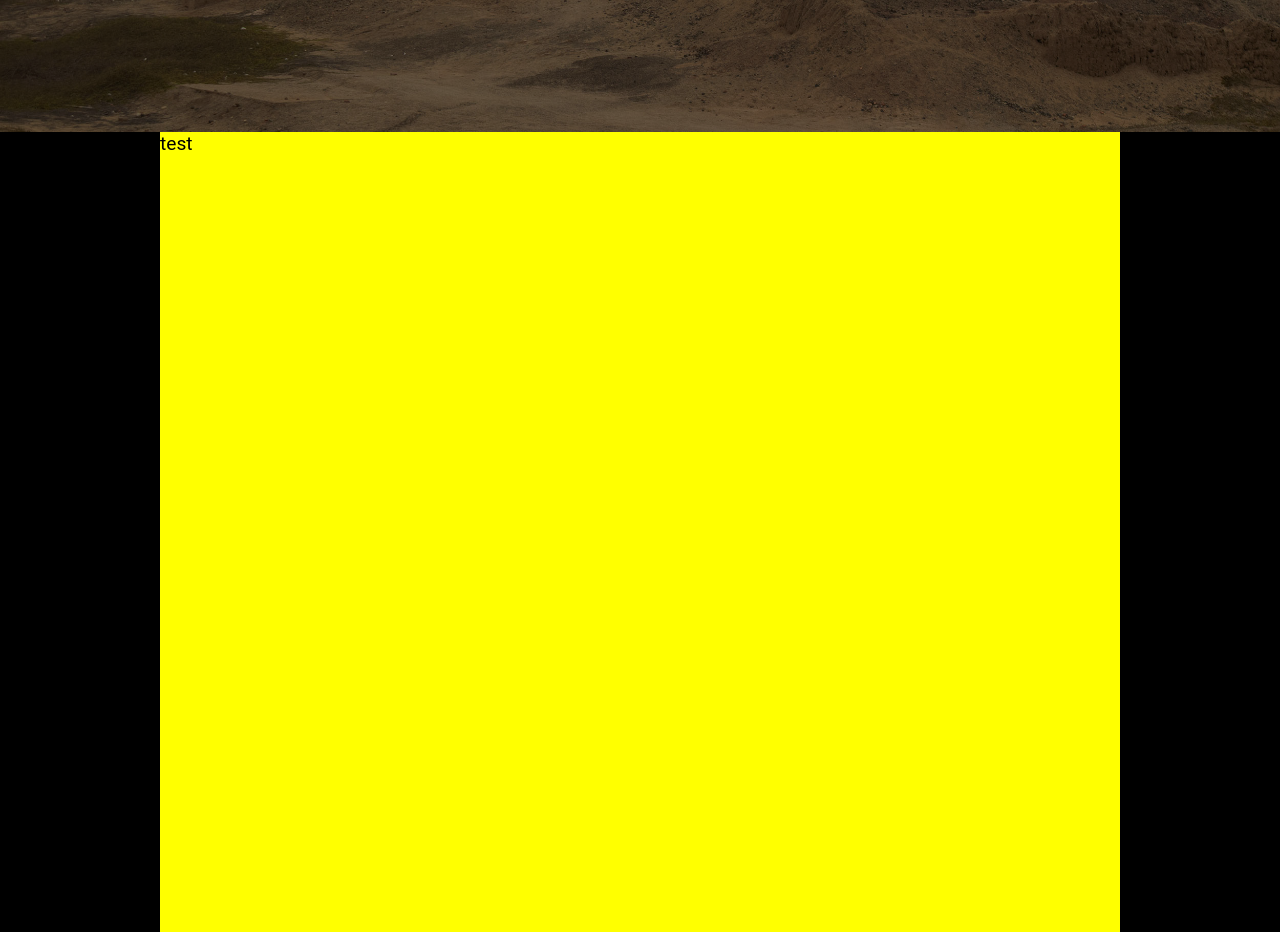
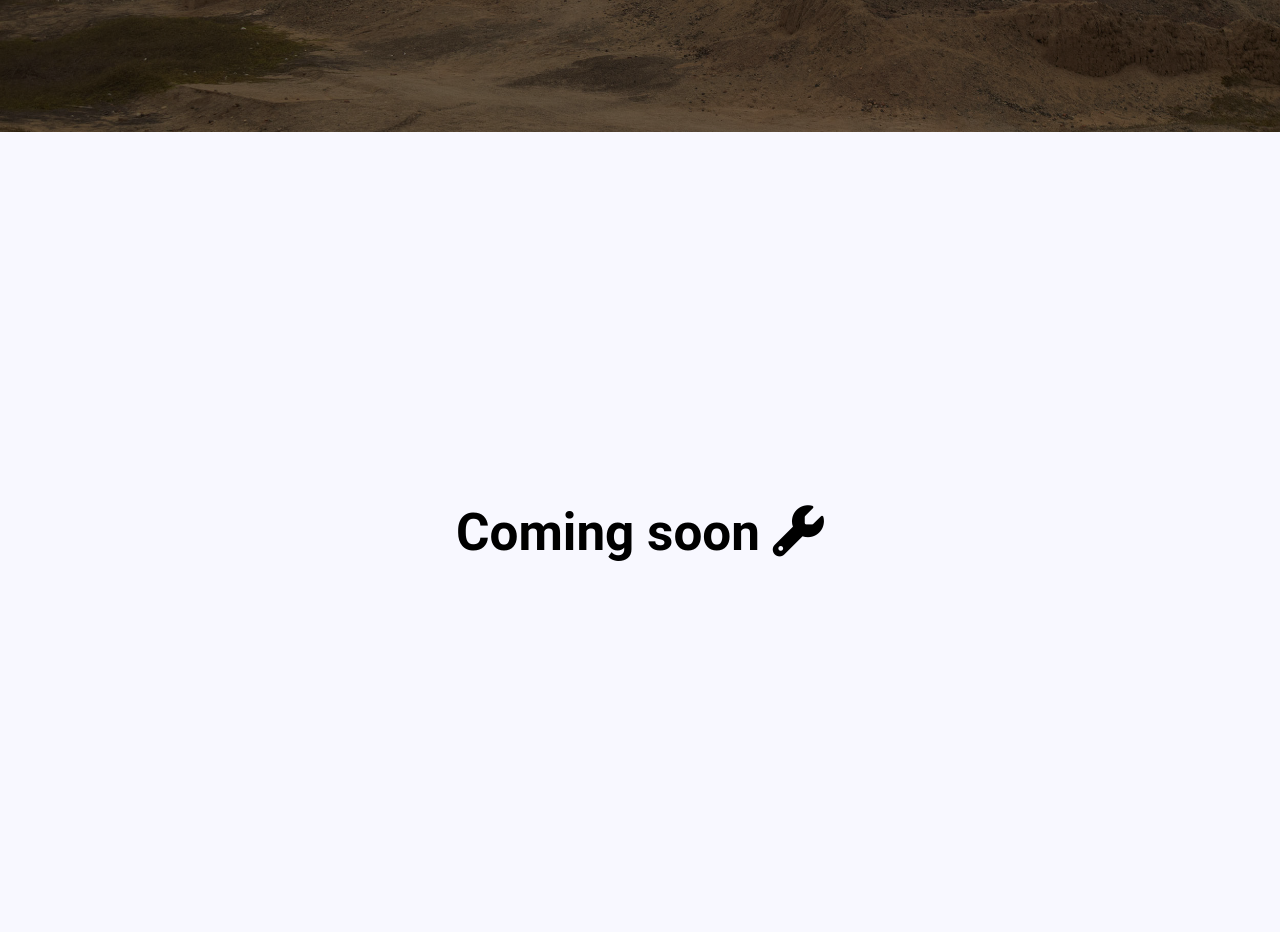
Before and after one commit to Nidrub/portfolio, a website: page index.html in a window 1280 px wide. Shown: the part 740-1672 px from the top of the page. Drawn offline with nearby package versions, Linux system fonts and the light colour scheme.

Commit message:
coming soon

```diff
--- a/index.html
+++ b/index.html
@@ -72,7 +72,8 @@
 <section id="about">
     <div class="container">
         <div class="test">
-            <p>test</p>
+            <h1>Coming soon <i class="fa-solid fa-wrench"></i></h1>
+
         </div>
     </div>
 </section>
--- a/style.css
+++ b/style.css
@@ -274,12 +274,14 @@ section {
     background-color: rgba(143, 143, 143, 0.3);
 
 }
-
-/*we are here*/
-.test {
-    height: 100vh;
-    background-color: yellow;
-
+/*TODO -> work on the about page (figure layer later*/
+#about{
+    background-color: ghostwhite;
+    min-height: 100vh;
+}
+#about h1 {
+    text-align: center;
+    font-size: clamp(2rem, 4vw, 6rem);
 }
 
 
```
